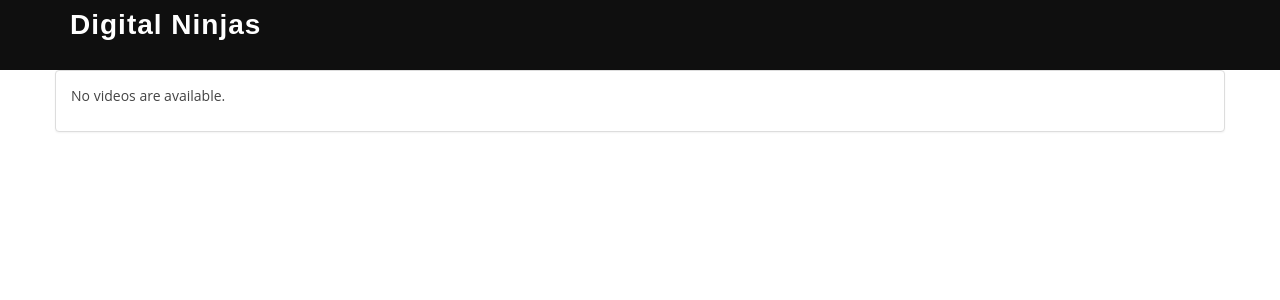
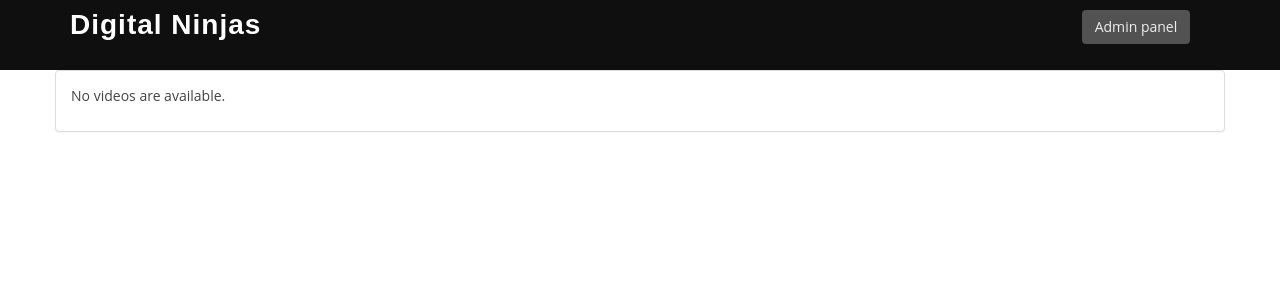
Before and after one commit to Scantrax0/tth-films-adaptation, a Django app: page / in a window 1280 px wide. Shown: the top 300 px of the page. Run offline with Django 4.2, Linux system fonts and the light colour scheme; data that the repository does not hold is empty.

Commit message:
minor changes

```diff
--- a/tth/player/static/player/filter-controller.js
+++ b/tth/player/static/player/filter-controller.js
@@ -23,7 +23,7 @@ class FilterController {
 
     timeUpdate(time) {
         this.dangerIntervals.forEach(element => {
-            if (!this.isTimeoutSet && element[0] < time + 0.5 && element[1] > time) {
+            if (!this.isTimeoutSet && element[0] < time + 0.3 && element[1] > time) {
                 var el = document.getElementById(this.videoId);
                 el.classList.add(this.filterName);
                 this.isTimeoutSet = true;
--- a/tth/player/static/player/style.css
+++ b/tth/player/static/player/style.css
@@ -1757,3 +1757,13 @@ section {
   border: none !important;
   outline: none !important;
 }
+
+#btn-admin {
+  background-color: #525252;
+  color: rgb(238, 238, 238);
+}
+
+#btn-admin:hover {
+  background-color: #444444;
+  color: rgb(197, 197, 197);
+}
--- a/tth/player/templates/player/base.html
+++ b/tth/player/templates/player/base.html
@@ -13,11 +13,15 @@
 	</head>
 	<body>
 		<header id="header" class="d-flex align-items-center">
+			<div class="col-lg-2 pull-right" style="margin-top: 10px;">
+				<a class="btn" id="btn-admin" href="{{ request.scheme }}://{{ request.get_host }}{% url 'index' %}/admin">Admin panel</a>
+			</div>
 			<div class="container d-flex justify-content-between">
 				<div class="logo">
 					<h1 class="text-light"><a href="{{ request.scheme }}://{{ request.get_host }}{% url 'index' %}">Digital Ninjas</a></h1>
 				</div>
 			</div>
+
 		</header>
 		<div class="container">
             {% block content %}
--- a/tth/processor/main.py
+++ b/tth/processor/main.py
@@ -146,8 +146,8 @@ class VideoProcessor:
             limit = 0
             peaks = self.find_peaks(result['data']['mean_brightness'],
                                     spacing=spacing, limit=limit)
-            # Тут можно играться threshold (% от пика)
-            threshold = 0.3
+            # Тут можно играться threshold (% от пика) чем меньше - тем чувствительнее алгоритм
+            threshold = 0.6
             intervals, frames = self.get_intervals(
                 result['data']['mean_brightness'], peaks,
                 result['data']['framerate'], threshold=threshold
```
